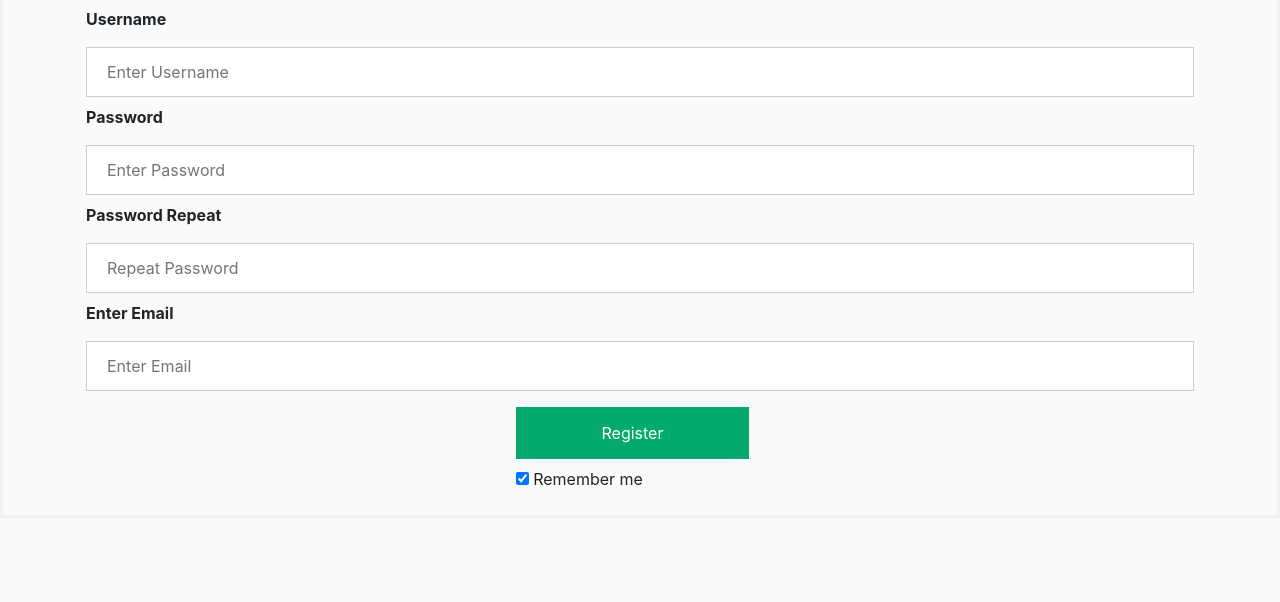
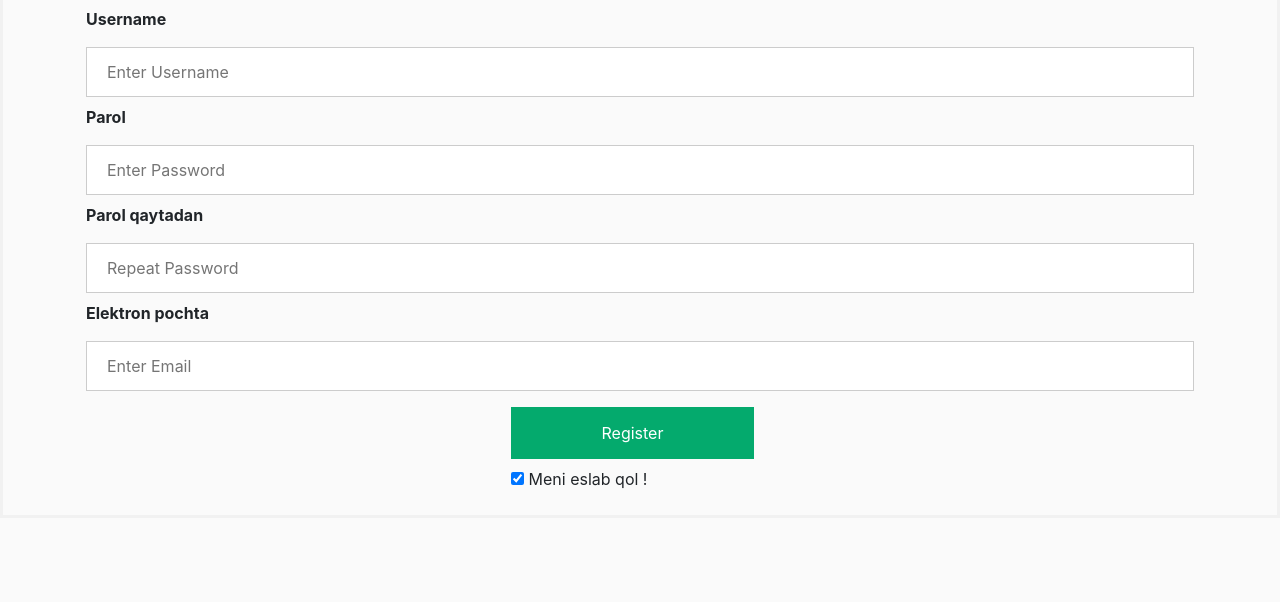
Before and after one commit to AzizbekGulomov2002/eshopuz, a Django app: page /register in a window 1280 px wide. Shown: the part 198-800 px from the top of the page. Run offline with Django 4.2, Linux system fonts and the light colour scheme.

Commit message:
Yana col-3

```diff
--- a/static_files/js/cart.js
+++ b/static_files/js/cart.js
@@ -8,7 +8,7 @@ for (i = 0; i < updateBtns.length; i++) {
 
 
 		if (user == 'AnonymousUser'){
-			alert("Agar mahsulot xarid qilmoqchi bo'lsangiz,Ro'yxatdan o'ting...");
+			alert("Agar mahsulot xarid qilmoqchi bo'lsangiz, Registratsiya bo'limidan ro'yxatdan o'ting !");
 		}else{
 			updateUserOrder(productId,action)
 		}
--- a/templates/store/main.html
+++ b/templates/store/main.html
@@ -32,7 +32,7 @@
 
         {% block title %}
 
-        ECom
+        Online market
 
         {% endblock title %}
 
@@ -41,7 +41,7 @@
 <body>
     <!-- Navbar boshlandi -->
     <nav class="navbar fixed-top navbar-expand-lg navbar-dark bg-dark">
-        <a class="navbar-brand" href="{% url 'store' %}">Ecom</a>
+        <a class="navbar-brand" href="{% url 'store' %}">Online market</a>
         <button class="navbar-toggler" type="button" data-toggle="collapse" data-target="#navbarSupportedContent" aria-controls="navbarSupportedContent" aria-expanded="false" aria-label="Toggle navigation">
           <span class="navbar-toggler-icon"></span>
         </button>
--- a/templates/store/register.html
+++ b/templates/store/register.html
@@ -46,11 +46,11 @@
       <label for="uname"><b>Username</b></label>
       <input type="text" placeholder="Enter Username" name="name" required>
 
-      <label for="psw"><b>Password</b></label>
+      <label for="psw"><b>Parol</b></label>
       <input type="password" placeholder="Enter Password" name="psw" required>
-      <label for="psw"><b>Password Repeat</b></label>
+      <label for="psw"><b>Parol qaytadan</b></label>
       <input type="password" placeholder="Repeat Password" name="psw2" required>
-      <label for="psw"><b>Enter Email</b></label>
+      <label for="psw"><b>Elektron pochta</b></label>
       <input type="email" placeholder="Enter Email" name="email" required>
 
 
@@ -58,7 +58,7 @@
         <div class="left">
             <button type="submit" class="button">Register</button>
         <label>
-          <input type="checkbox" checked="checked" name="remember"> Remember me
+          <input type="checkbox" checked="checked" name="remember"> Meni eslab qol !
         </label>
         </div>
 
```
